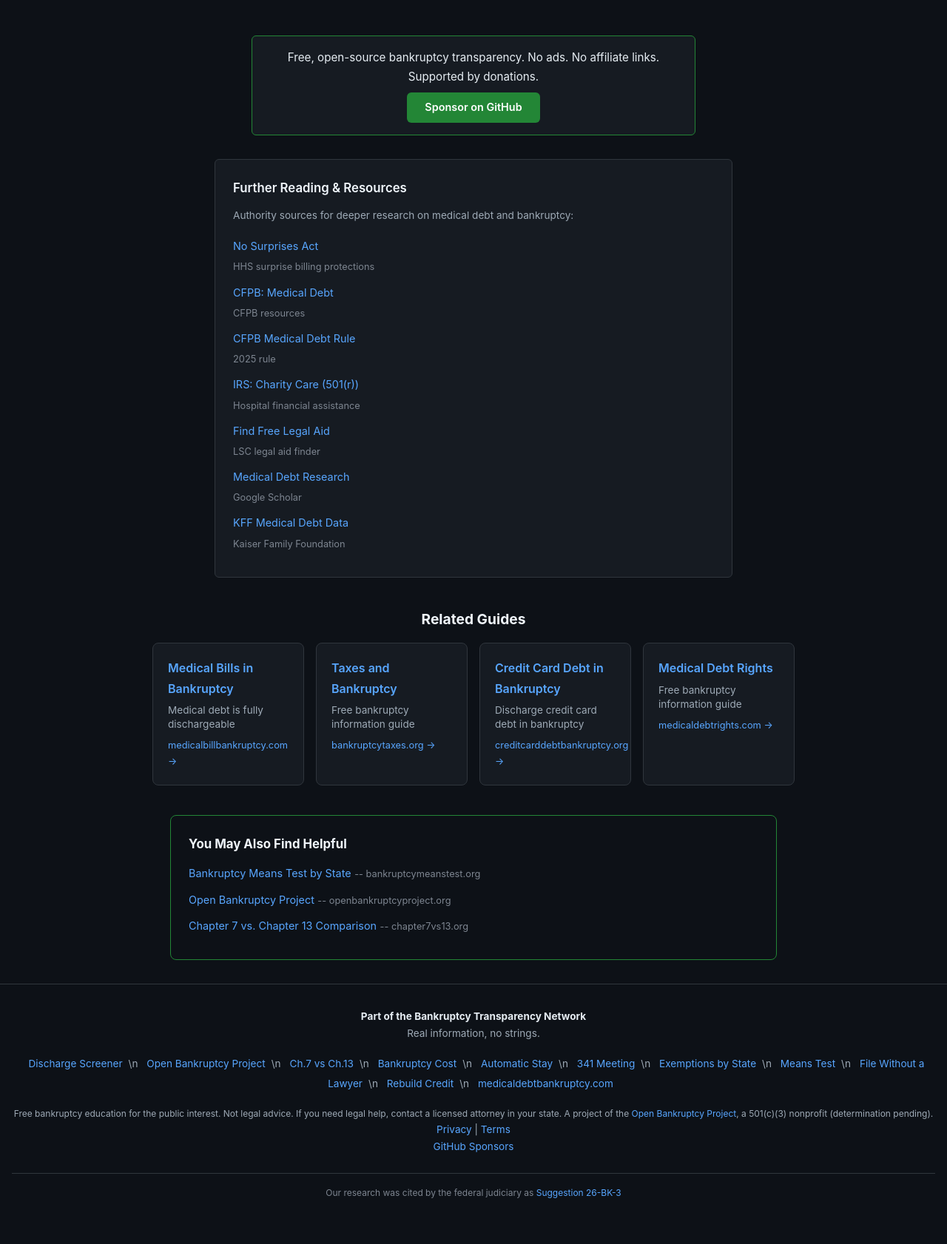
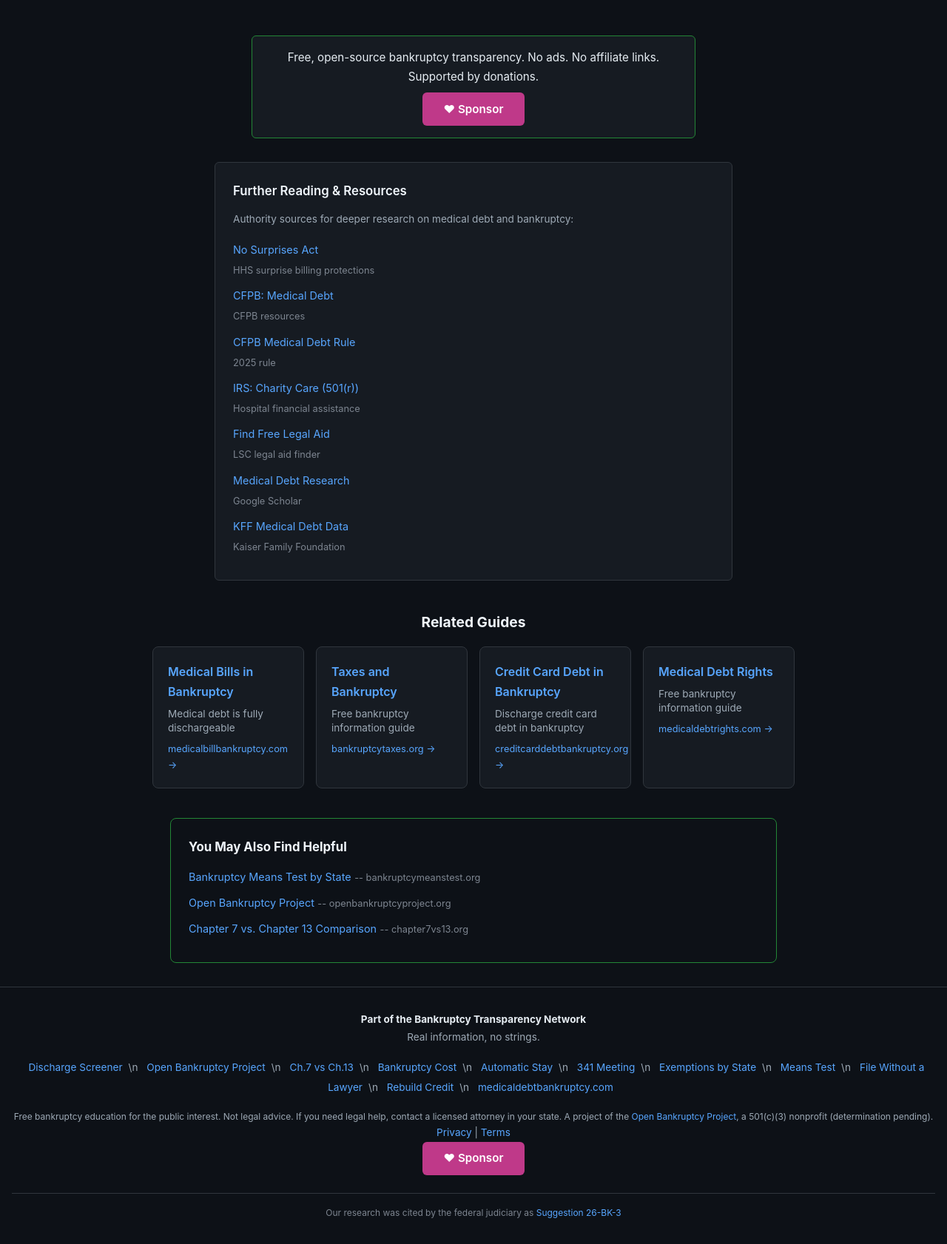
Before and after one commit to ilikemath9999/medicaldebtbankruptcy.com, a plain HTML site: page bankruptcy-exemptions.html in a window 1280 px wide. Shown: the part 2320-4002 px from the top of the page at 74% size. Before the commit the page ends 3976 px from the top, so only its background shows below. Drawn offline with Linux system fonts and the light colour scheme.

```diff
--- a/bankruptcy-exemptions.html
+++ b/bankruptcy-exemptions.html
@@ -184,7 +184,7 @@ main{padding:0}
 
 <div style="background:#161b22;border:1px solid #238636;border-radius:6px;padding:1rem 1.5rem;text-align:center;max-width:600px;margin:2rem auto 1rem">
 <p style="color:#e6edf3;margin:0 0 0.5rem;font-size:0.95rem">Free, open-source bankruptcy transparency. No ads. No affiliate links. Supported by donations.</p>
-<a href="https://github.com/sponsors/openbankruptcyproject" style="display:inline-block;background:#238636;color:#fff;padding:0.5rem 1.5rem;border-radius:6px;font-weight:600;font-size:0.9rem;text-decoration:none">Sponsor on GitHub</a>
+<a href="https://github.com/sponsors/openbankruptcyproject" style="display:inline-block;background:#bf3989;color:#fff;padding:0.6rem 1.8rem;border-radius:6px;font-weight:600;font-size:0.95rem;text-decoration:none;transition:background 0.2s" onmouseover="this.style.background='#9e2c6f'" onmouseout="this.style.background='#bf3989'">&#9829; Sponsor</a>
 </div>
 
 <div style="background:#161b22;border:1px solid #30363d;border-radius:6px;padding:1.5rem;max-width:700px;margin:2rem auto">
@@ -252,7 +252,7 @@ main{padding:0}
     a 501(c)(3) nonprofit (determination pending).</p>
   <p><a href="https://openbankruptcyproject.org/privacy.html?utm_source=medicaldebtbankruptcy.com&utm_medium=referral&utm_campaign=btn-network">Privacy</a> |
      <a href="https://openbankruptcyproject.org/terms.html?utm_source=medicaldebtbankruptcy.com&utm_medium=referral&utm_campaign=btn-network">Terms</a></p>
-  <a href="https://github.com/sponsors/openbankruptcyproject">GitHub Sponsors</a>
+  <a href="https://github.com/sponsors/openbankruptcyproject" style="display:inline-block;background:#bf3989;color:#fff;padding:0.6rem 1.8rem;border-radius:6px;font-weight:600;font-size:0.95rem;text-decoration:none;transition:background 0.2s" onmouseover="this.style.background='#9e2c6f'" onmouseout="this.style.background='#bf3989'">&#9829; Sponsor</a>
 <div style="text-align:center;padding:1rem 0 0;border-top:1px solid #30363d;margin-top:1.5rem">
 <p style="color:#7d8590;font-size:0.75rem">Our research was cited by the federal judiciary as <a href="https://www.uscourts.gov/rules-policies/records-and-archives-rules-committees/rules-suggestions" target="_blank" rel="noopener" style="color:#58a6ff">Suggestion 26-BK-3</a></p>
 </div>
```
Also changed, not shown: chapter-13-medical-debt.html (+2 -2 lines), chapter-7-medical-debt.html (+2 -2 lines), credit-reporting-changes.html (+2 -2 lines), es.html (+1 -1 lines), hospital-charity-care.html (+2 -2 lines), index.html (+2 -2 lines), life-after-discharge.html (+2 -2 lines), medical-debt-lawsuits.html (+2 -2 lines), negotiating-medical-bills.html (+2 -2 lines), no-surprises-act.html (+2 -2 lines).
